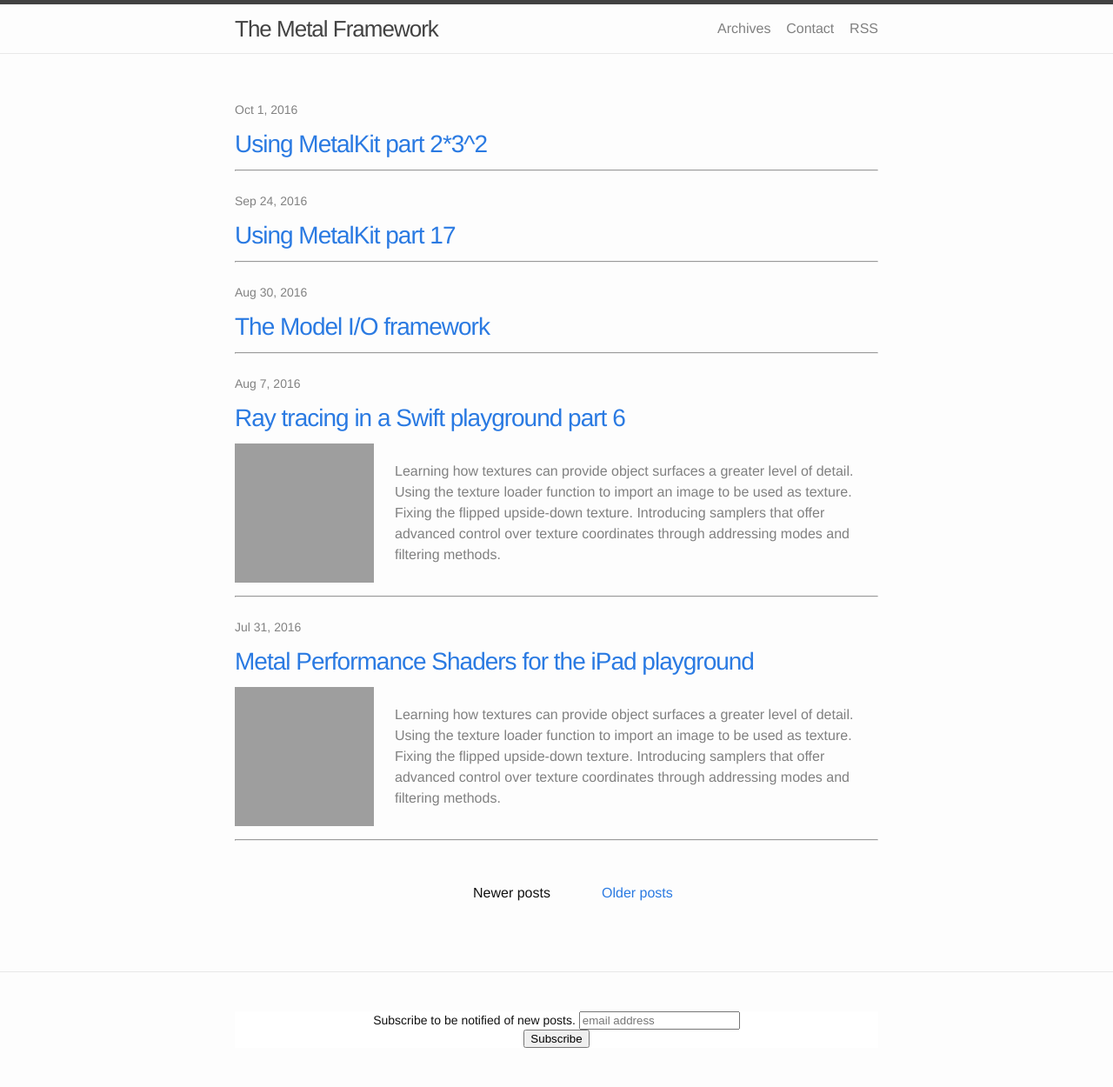
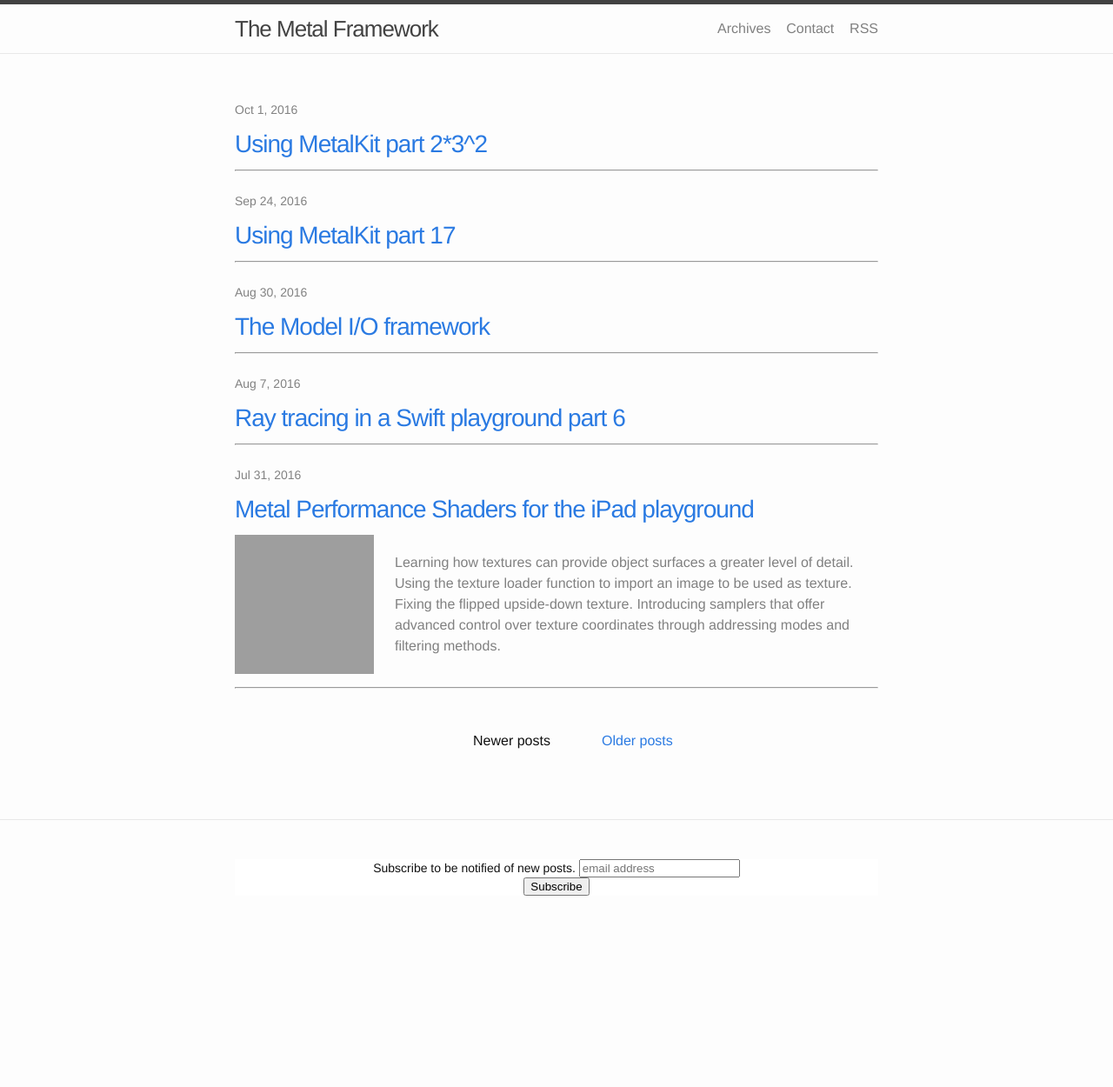
Before and after one commit to AlirioLau/metalkit.github.io, a Jekyll site: the page built from index.html, in a window 1280 px wide. Shown: the whole page at 87% size. Built offline with Jekyll 4.4.1, drawn with Linux system fonts in a browser that asks for light colours; the list of posts is cut into pages by our own code; comment, search, counter and statistics services are not loaded; after the commit the page ends 1075 px from its top, so only the background shows below that; grey boxes are pictures that could not be loaded.

Commit message:
initial commit

```diff
--- a/_posts/2016-08-07-ray-tracing-in-a-swift-playground-part-6.markdown
+++ b/_posts/2016-08-07-ray-tracing-in-a-swift-playground-part-6.markdown
@@ -1,7 +1,7 @@
 ---
 published: true
 title: Ray tracing in a Swift playground part 6
-summary: <div><div style="display:inline-block;"><img src = "https://raw.githubusercontent.com/MetalKit/images/master/mps_9.png" alt="Metal" height="160" width="160"></div><div style="display:inline-block; width:75%; padding-left:1.5em; color:grey; vertical-align:middle;">Learning how textures can provide object surfaces a greater level of detail. Using the texture loader function to import an image to be used as texture. Fixing the flipped upside-down texture. Introducing samplers that offer advanced control over texture coordinates through addressing modes and filtering methods.</div></div>
+summary:
 layout: post
 ---
 Today, I am looking again at the `Ray Tracing` project because I wanted to see how it runs in an `iPad Playground`. There aren't any changes in the core code for now, except I have updated it to run on iOS 10, Xcode 8, Swift 3 and the new iPad Playground app.
```
Also changed, not shown: 2 other files.
